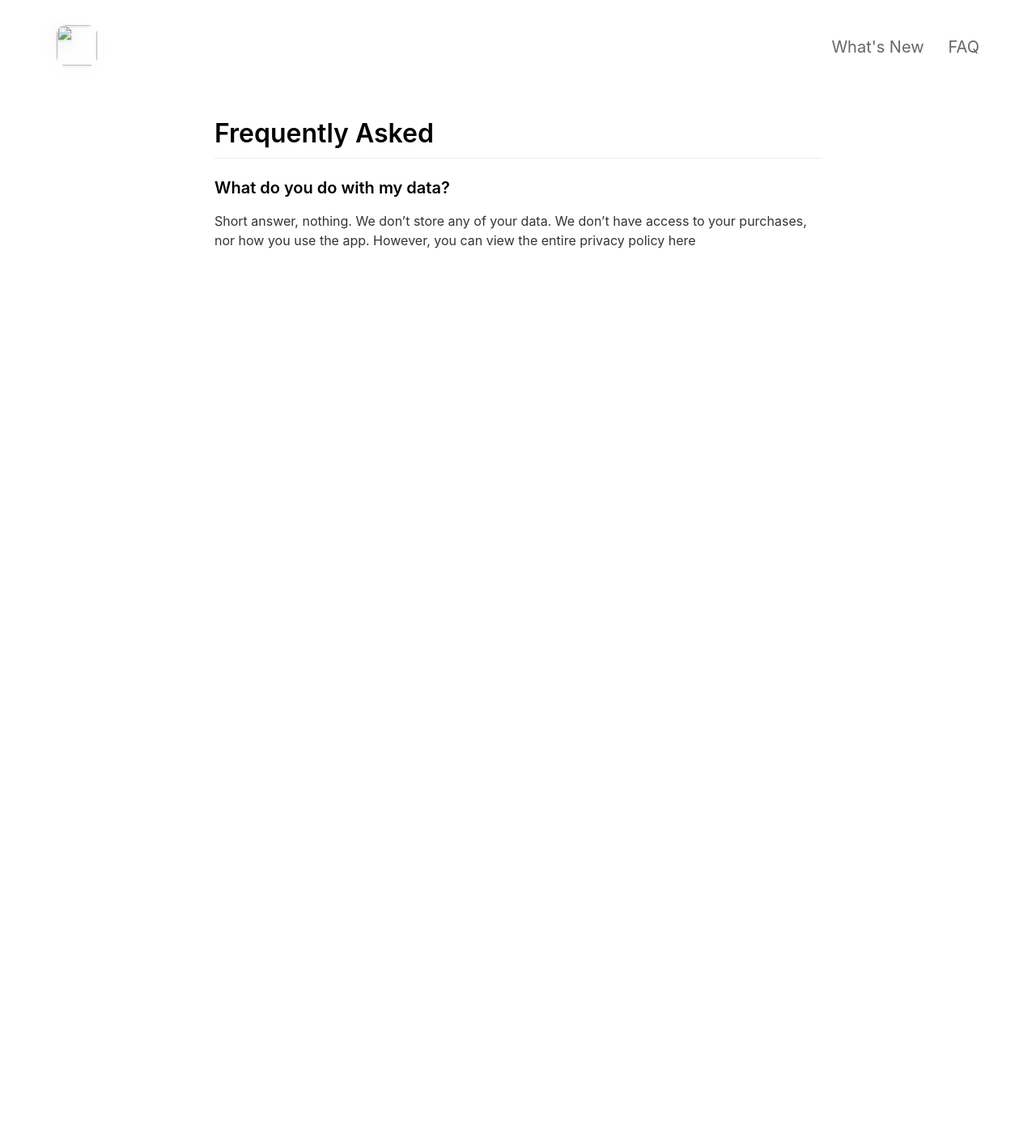
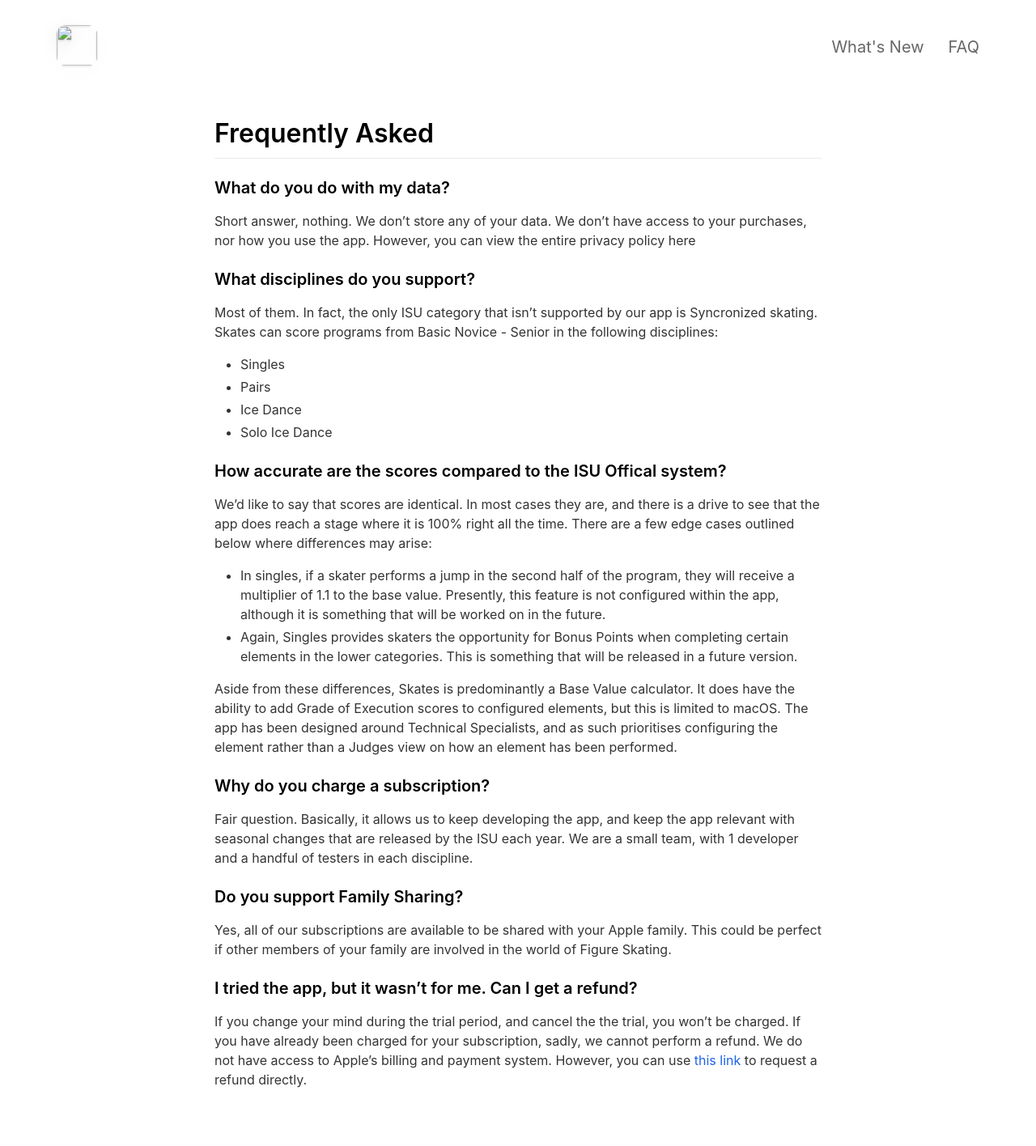
Before and after one commit to PauloxD/skates-site, a Jekyll site: the page built from _pages/faq.md, in a window 1280 px wide. Shown: the whole page at 81% size. Built offline with Jekyll 4.4.1, drawn with Linux system fonts in a browser that asks for light colours; nearby versions of some CDN libraries; before the commit the page ends 900 px from its top, so only the background shows below that.

Commit message:
Update faq.md

```diff
--- a/_pages/faq.md
+++ b/_pages/faq.md
@@ -8,3 +8,28 @@ include_in_header: true
 
 ### What do you do with my data?
 Short answer, nothing. We don't store any of your data. We don't have access to your purchases, nor how you use the app. However, you can view the entire privacy policy here
+
+### What disciplines do you support?
+Most of them. In fact, the only ISU category that isn't supported by our app is Syncronized skating. Skates can score programs from Basic Novice - Senior in the following disciplines:
+
+- Singles
+- Pairs
+- Ice Dance
+- Solo Ice Dance
+
+### How accurate are the scores compared to the ISU Offical system?
+We'd like to say that scores are identical. In most cases they are, and there is a drive to see that the app does reach a stage where it is 100% right all the time. There are a few edge cases outlined below where differences may arise:
+
+- In singles, if a skater performs a jump in the second half of the program, they will receive a multiplier of 1.1 to the base value. Presently, this feature is not configured within the app, although it is something that will be worked on in the future.
+- Again, Singles provides skaters the opportunity for Bonus Points when completing certain elements in the lower categories. This is something that will be released in a future version.
+
+Aside from these differences, Skates is predominantly a Base Value calculator. It does have the ability to add Grade of Execution scores to configured elements, but this is limited to macOS. The app has been designed around Technical Specialists, and as such prioritises configuring the element rather than a Judges view on how an element has been performed.
+
+### Why do you charge a subscription?
+Fair question. Basically, it allows us to keep developing the app, and keep the app relevant with seasonal changes that are released by the ISU each year. We are a small team, with 1 developer and a handful of testers in each discipline.
+
+### Do you support Family Sharing?
+Yes, all of our subscriptions are available to be shared with your Apple family. This could be perfect if other members of your family are involved in the world of Figure Skating.
+
+### I tried the app, but it wasn't for me. Can I get a refund?
+If you change your mind during the trial period, and cancel the the trial, you won't be charged. If you have already been charged for your subscription, sadly, we cannot perform a refund. We do not have access to Apple's billing and payment system. However, you can use [this link](https://reportaproblem.apple.com/) to request a refund directly.
```
